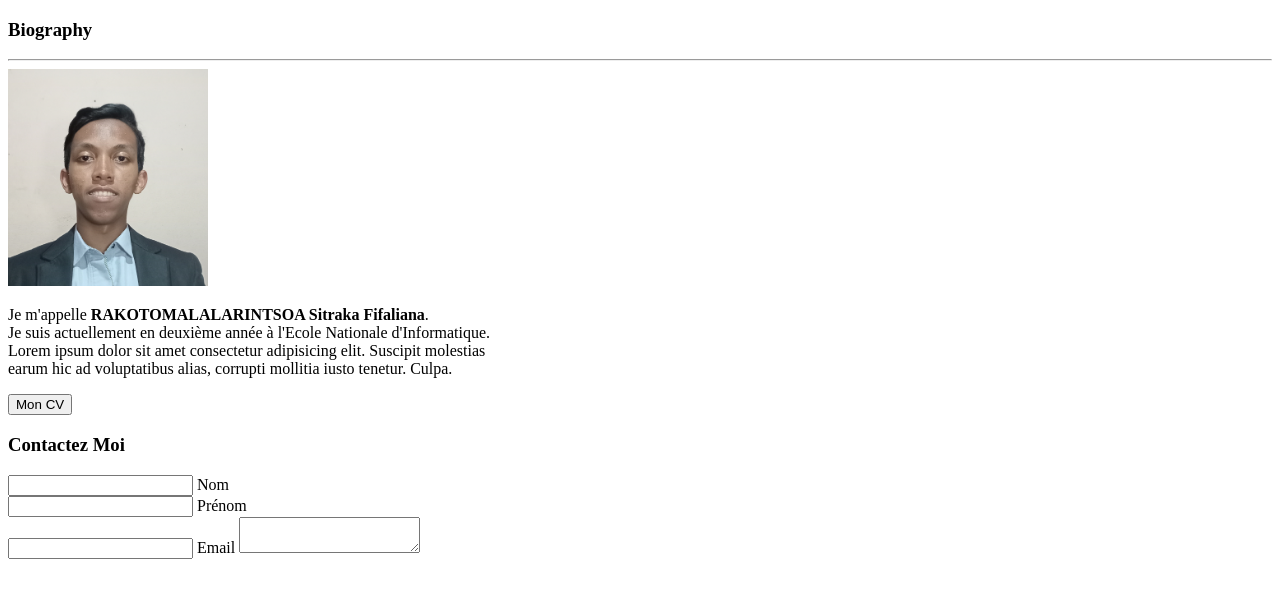
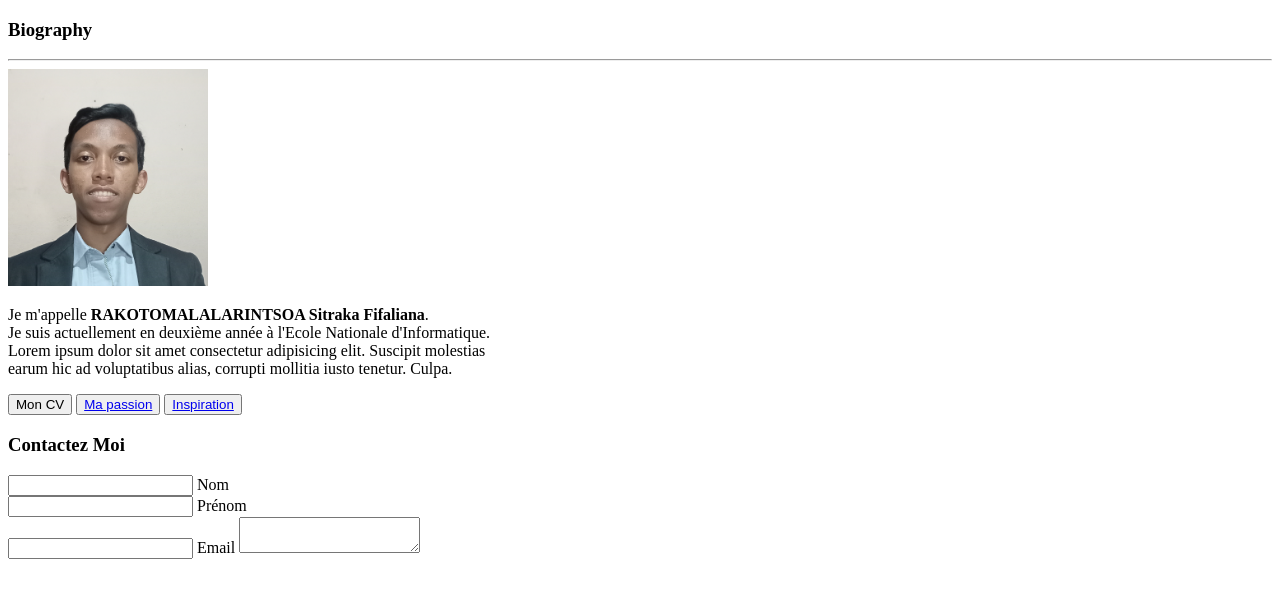
Before and after one commit to Sitr4ka/dtc-sitraka-landing, a plain HTML site: page index.html in a window 1280 px wide. Drawn offline with Linux system fonts and the light colour scheme.

Commit message:
chore: add link

```diff
--- a/index.html
+++ b/index.html
@@ -19,6 +19,12 @@
          corrupti mollitia iusto tenetur. Culpa.
       </p>
       <button>Mon CV</button>
+      <button>
+         <a href="passion.html">Ma passion</a>
+      </button>
+      <button>
+         <a href="artist.html">Inspiration</a>
+      </button>
       <h3>Contactez Moi</h3>
       <form action="">
          <input type="text" name="lastname" id="lastname">
```
